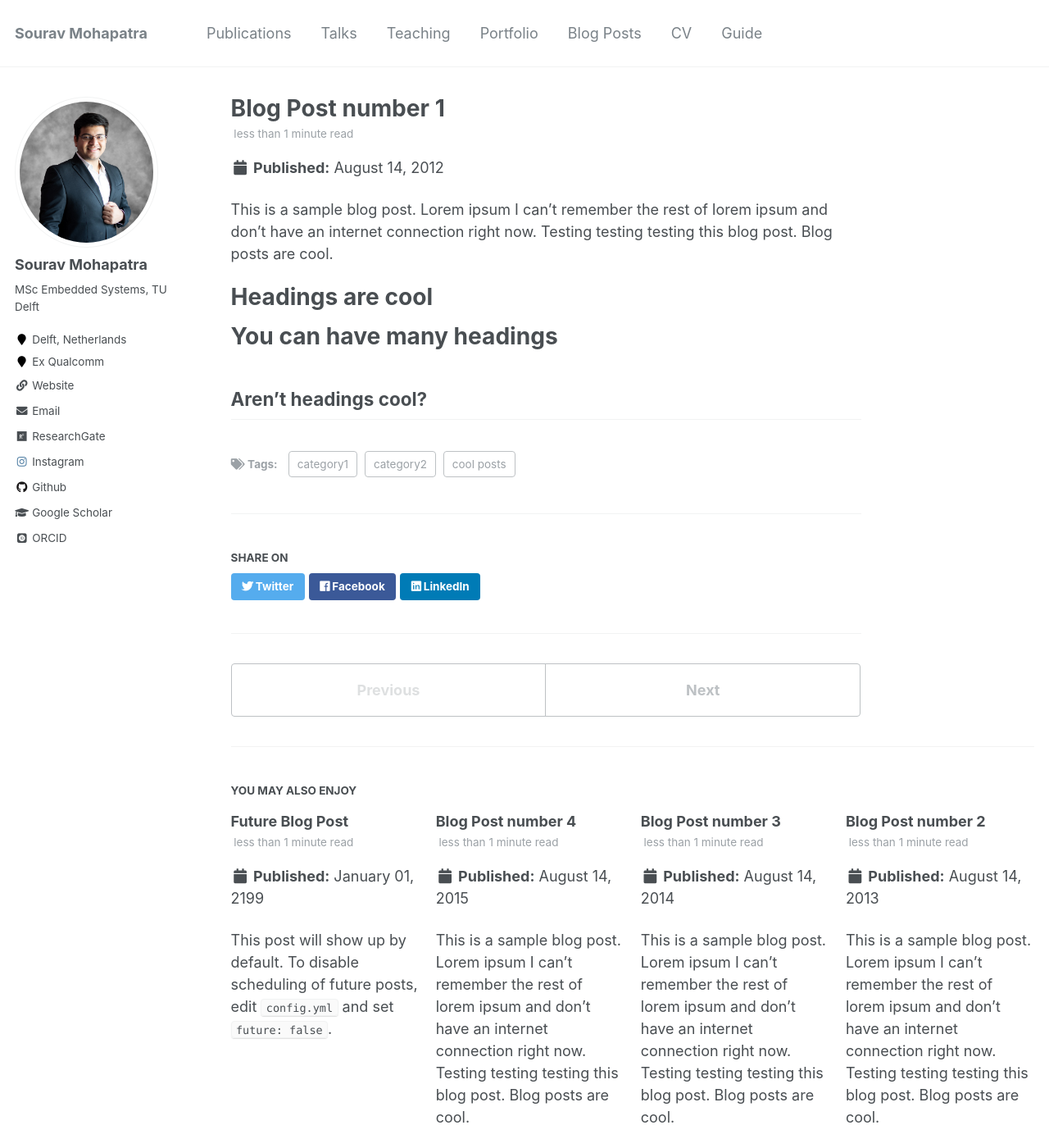
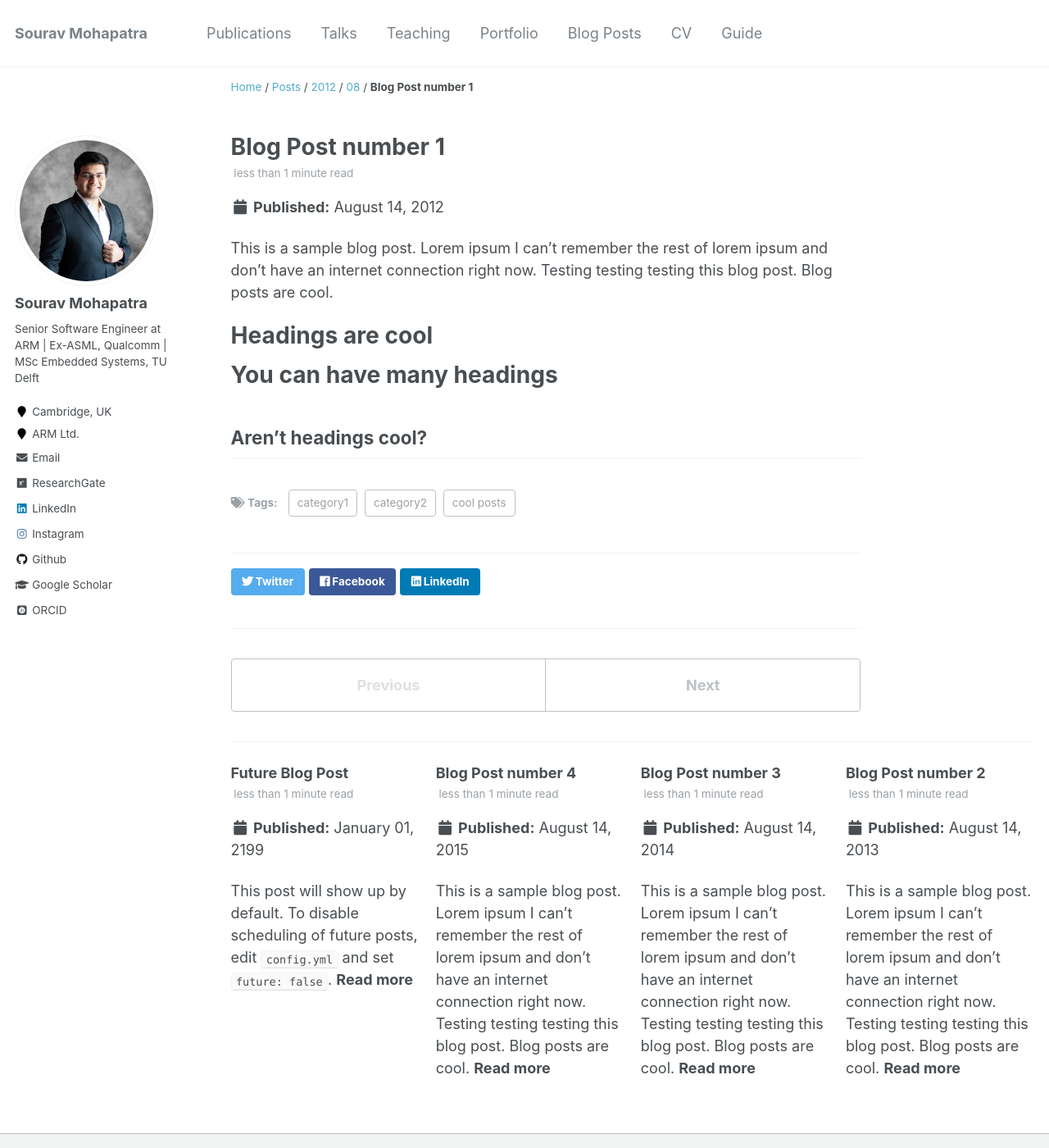
Before and after one commit to souravmohapatra/souravmohapatra.github.io, a Jekyll site: the page built from _posts/2012-08-14-blog-post-1.md, in a window 1280 px wide and 1400 px high. Shown: the whole window at 82% size. Built offline with Jekyll 4.4.1, drawn with Linux system fonts in a browser that asks for light colours; some web fonts are replaced; some of the changed lines change nothing that is shown.

Commit message:
Update config.yml

```diff
--- a/_config.yml
+++ b/_config.yml
@@ -1,198 +1,92 @@
-# Welcome to Jekyll!
-#
-# This config file is meant for settings that affect your entire site, values
-# which you are expected to set up once and rarely need to edit after that.
-# For technical reasons, this file is *NOT* reloaded automatically when you use
-# `jekyll serve`. If you change this file, please restart the server process.
-
 # Site Settings
-locale                   : "en-US"
+locale                   : "en-UK"
 title                    : "Sourav Mohapatra"
 title_separator          : "-"
 name                     : &name "Sourav Mohapatra"
-description              : &description "personal description"
-url                      : https://souravmohapatra.github.io # the base hostname & protocol for your site e.g. "https://mmistakes.github.io"
-baseurl                  : "" # the subpath of your site, e.g. "/blog"
+description              : &description "Senior Software Engineer at ARM | Embedded Systems Specialist"
+url                      : https://souravmohapatra.github.io
+baseurl                  : ""
 repository               : "souravmohapatra.github.io"
-teaser                   :  # filename of teaser fallback teaser image placed in /images/, .e.g. "500x300.png"
-breadcrumbs              : false # true, false (default)
+breadcrumbs              : true
 words_per_minute         : 160
 future                   : true
-read_more                : "disabled" # if enabled, adds "Read more" links to excerpts
-talkmap_link             : false #change to true to add link to talkmap on talks page
-comments:
-  provider               : # false (default), "disqus", "discourse", "facebook", "google-plus", "staticman", "custom"
-  disqus:
-    shortname            :
-  discourse:
-    server               : # https://meta.discourse.org/t/embedding-discourse-comments-via-javascript/31963 , e.g.: meta.discourse.org
-  facebook:
-    appid                :
-    num_posts            : # 5 (default)
-    colorscheme          : # "light" (default), "dark"
-staticman:
-  allowedFields          : ['name', 'email', 'url', 'message']
-  branch                 : "gh-pages" # "master", "gh-pages"
-  commitMessage          : "New comment."
-  filename               : comment-{@timestamp}
-  format                 : "yml"
-  moderation             : true
-  path                   : "_data/comments/{options.slug}"
-  requiredFields         : ['name', 'email', 'message']
-  transforms:
-    email                : "md5"
-  generatedFields:
-    date:
-      type               : "date"
-      options:
-        format           : "iso8601" # "iso8601" (default), "timestamp-seconds", "timestamp-milliseconds"
-atom_feed:
-  path                   : # blank (default) uses feed.xml
-
-# SEO Related
-google_site_verification :
-bing_site_verification   :
-alexa_site_verification  :
-yandex_site_verification :
+read_more                : "enabled"
+talkmap_link             : false
 
 # Social Sharing
-twitter:
-  username               : &twitter
-facebook:
-  username               :
-  app_id                 :
-  publisher              :
-og_image                 :  # Open Graph/Twitter default site image
-# For specifying social profiles
-# - https://developers.google.com/structured-data/customize/social-profiles
 social:
-  type                   : # Person or Organization (defaults to Person)
-  name                   : # If the user or organization name differs from the site's name
-  links: # An array of links to social media profiles
+  type: Person
+  name: "Sourav Mohapatra"
+  links:
+    - "https://linkedin.com/in/souravmohapatra"
+    - "https://github.com/souravmohapatra"
+    - "https://scholar.google.com/citations?user=9c6V7nwAAAAJ&hl=en"
+    - "https://www.researchgate.net/profile/Sourav_Mohapatra3"
+    - "https://www.instagram.com/sourav.mohapatra_/"
 
-
-# Analytics
+# Analytics (Optional — add your tracking ID if you want)
 analytics:
-  provider               :  "google-universal" # false (default), "google", "google-universal", "custom"
+  provider: "google-universal"
   google:
-    tracking_id          :
-
+    tracking_id: ""
 
 # Site Author
 author:
-  name             : "Sourav Mohapatra"
-  avatar           : "self.jpg"
-  bio              : "MSc Embedded Systems, TU Delft"
-  location         : "Delft, Netherlands"
-  employer         : "Ex Qualcomm"
-  pubmed           :
-  googlescholar    : "https://scholar.google.com/citations?user=9c6V7nwAAAAJ&hl=en"
-  email            : "S.Mohapatra-1@student.tudelft.nl"
-  researchgate     : "https://www.researchgate.net/profile/Sourav_Mohapatra3"
-  uri              : ""
-  bitbucket        :
-  codepen          :
-  dribbble         :
-  flickr           :
-  facebook         :
-  foursquare       :
-  github           : "souravmohapatra"
-  google_plus      :
-  keybase          :
-  instagram        : "sourav.mohapatra_"
-  impactstory      :
-  lastfm           :
-  linkedin         :
-  orcid            : "http://orcid.org/yourorcidurl"
-  pinterest        :
-  soundcloud       :
-  stackoverflow    : # http://stackoverflow.com/users/123456/username
-  steam            :
-  tumblr           :
-  twitter          :
-  vine             :
-  weibo            :
-  xing             :
-  youtube          :
-  wikipedia        :
+  name: "Sourav Mohapatra"
+  avatar: "self.jpg"
+  bio: "Senior Software Engineer at ARM | Ex-ASML, Qualcomm | MSc Embedded Systems, TU Delft"
+  location: "Cambridge, UK"
+  employer: "ARM Ltd."
+  googlescholar: "https://scholar.google.com/citations?user=9c6V7nwAAAAJ&hl=en"
+  email: "sm.sourav.mohapatra@gmail.com"
+  researchgate: "https://www.researchgate.net/profile/Sourav_Mohapatra3"
+  github: "souravmohapatra"
+  instagram: "sourav.mohapatra_"
+  linkedin: "https://linkedin.com/in/souravmohapatra"
+  orcid: "http://orcid.org/yourorcidurl"
 
+# Additional Recommended Settings
+permalink: /:categories/:title/
+timezone: Europe/London
 
-# Reading Files
-include:
-  - .htaccess
-  - _pages
-  - files
-  - self.jpg
-exclude:
-  - "*.sublime-project"
-  - "*.sublime-workspace"
-  - .asset-cache
-  - .bundle
-  - .jekyll-assets-cache
-  - .sass-cache
-  - CHANGELOG
-  - Capfile
-  - Gemfile
-  - Gruntfile.js
-  - LICENSE
-  - README
-  - Rakefile
-  - assets/js/_main.js
-  - assets/js/plugins
-  - assets/js/vendor
-  - config
-  - gulpfile.js
-  - log
-  - node_modules
-  - package.json
-  - tmp
-  - vendor
-keep_files:
-  - .git
-  - .svn
-encoding: "utf-8"
-markdown_ext: "markdown,mkdown,mkdn,mkd,md"
+# Plugins
+plugins:
+  - jekyll-paginate
+  - jekyll-sitemap
+  - jekyll-gist
+  - jekyll-feed
+  - jekyll-redirect-from
 
+whitelist:
+  - jekyll-paginate
+  - jekyll-sitemap
+  - jekyll-gist
+  - jekyll-feed
+  - jemoji
 
-# Conversion
+# Category and Tag Archives
+category_archive:
+  type: liquid
+  path: /categories/
+tag_archive:
+  type: liquid
+  path: /tags/
+
+# Sass/SCSS (Optional improvement for later styling)
+sass:
+  sass_dir: _sass
+  style: compressed
+
+# Markdown Settings
 markdown: kramdown
 highlighter: rouge
-lsi: false
-excerpt_separator: "\n\n"
-incremental: false
 
-
-# Markdown Processing
 kramdown:
   input: GFM
   hard_wrap: false
-  auto_ids: true
-  footnote_nr: 1
-  entity_output: as_char
-  toc_levels: 1..6
-  smart_quotes: lsquo,rsquo,ldquo,rdquo
-  enable_coderay: false
 
-
-# Collections
-collections:
-  teaching:
-    output: true
-    permalink: /:collection/:path/
-  publications:
-    output: true
-    permalink: /:collection/:path/
-  portfolio:
-    output: true
-    permalink: /:collection/:path/
-  talks:
-    output: true
-    permalink: /:collection/:path/
-
-
-# Defaults
+# Conversion Defaults
 defaults:
-  # _posts
   - scope:
       path: ""
       type: posts
@@ -203,110 +97,9 @@
       comments: true
       share: true
       related: true
-  # _pages
   - scope:
       path: ""
       type: pages
     values:
       layout: single
       author_profile: true
-  # _teaching
-  - scope:
-      path: ""
-      type: teaching
-    values:
-      layout: single
-      author_profile: true
-      share: true
-      comments: true
-  # _publications
-  - scope:
-      path: ""
-      type: publications
-    values:
-      layout: single
-      author_profile: true
-      share: true
-      comments: true
-  # _portfolio
-  - scope:
-      path: ""
-      type: portfolio
-    values:
-      layout: single
-      author_profile: true
-      share: true
-      comment: true
-  # _talks
-  - scope:
-      path: ""
-      type: talks
-    values:
-      layout: talk
-      author_profile: true
-      share: true
-
-# Sass/SCSS
-sass:
-  sass_dir: _sass
-  style: compressed # http://sass-lang.com/documentation/file.SASS_REFERENCE.html#output_style
-
-
-# Outputting
-permalink: /:categories/:title/
-# paginate: 5 # amount of posts to show
-# paginate_path: /page:num/
-timezone: America/Los_Angeles # http://en.wikipedia.org/wiki/List_of_tz_database_time_zones
-
-
-# Plugins
-plugins:
-  - jekyll-paginate
-  - jekyll-sitemap
-  - jekyll-gist
-  - jekyll-feed
-  - jekyll-redirect-from
-# mimic GitHub Pages with --safe
-whitelist:
-  - jekyll-paginate
-  - jekyll-sitemap
-  - jekyll-gist
-  - jekyll-feed
-  - jemoji
-
-
-# Archives
-#  Type
-#  - GitHub Pages compatible archive pages built with Liquid ~> type: liquid (default)
-#  - Jekyll Archives plugin archive pages ~> type: jekyll-archives
-#  Path (examples)
-#  - Archive page should exist at path when using Liquid method or you can
-#    expect broken links (especially with breadcrumbs enabled)
-#  - <base_path>/tags/my-awesome-tag/index.html ~> path: /tags/
-#  - <base_path/categories/my-awesome-category/index.html ~> path: /categories/
-#  - <base_path/my-awesome-category/index.html ~> path: /
-category_archive:
-  type: liquid
-  path: /categories/
-tag_archive:
-  type: liquid
-  path: /tags/
-# https://github.com/jekyll/jekyll-archives
-# jekyll-archives:
-#   enabled:
-#     - categories
-#     - tags
-#   layouts:
-#     category: archive-taxonomy
-#     tag: archive-taxonomy
-#   permalinks:
-#     category: /categories/:name/
-#     tag: /tags/:name/
-
-
-# HTML Compression
-# - http://jch.penibelst.de/
-compress_html:
-  clippings: all
-  ignore:
-    envs: development
```
